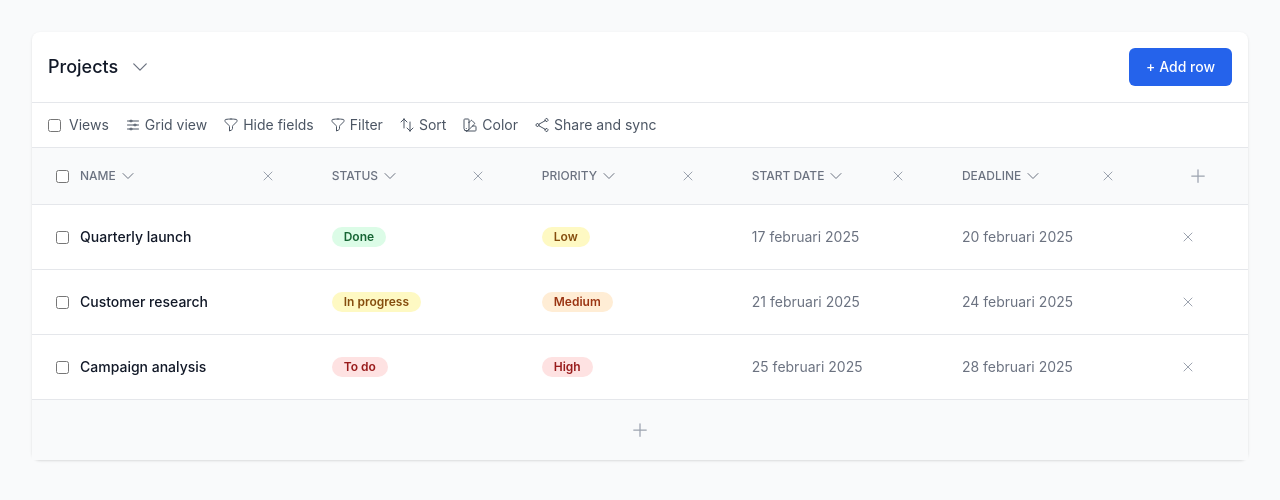
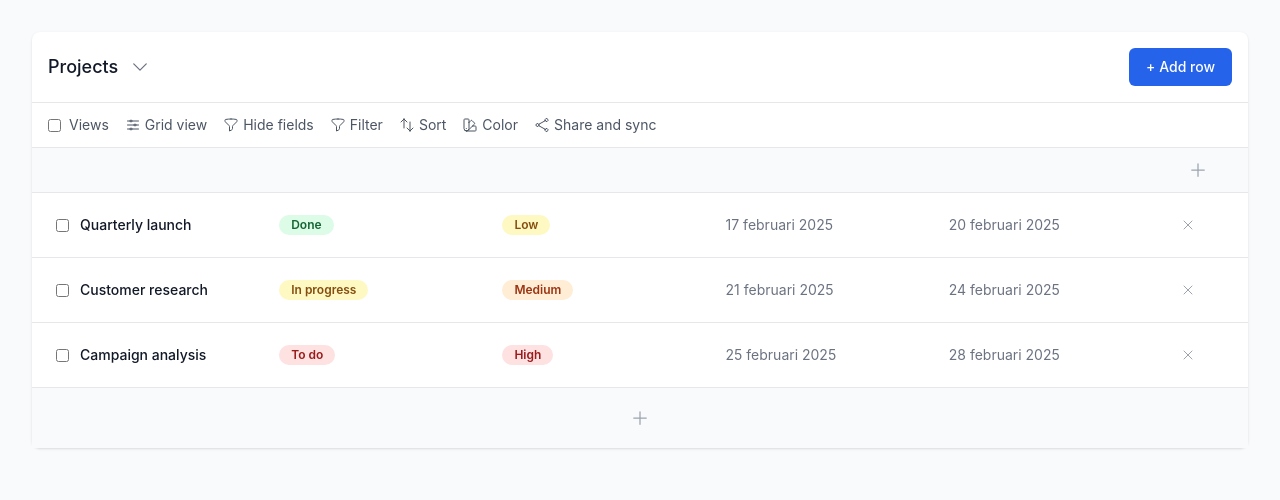
Before and after one commit to jblankenspoor/PowerCollect, a React (Create React App) app: page / in a window 1280 px wide. Shown: the top 500 px of the page. Built offline with nearby package versions, Linux system fonts and the light colour scheme.

Commit message:
Fix deployment configuration and ESLint warnings

```diff
--- a/package.json
+++ b/package.json
@@ -2,6 +2,7 @@
   "name": "task-flow-app",
   "version": "0.1.0",
   "private": true,
+  "homepage": "https://jblankenspoor.github.io/PowerCollect/",
   "dependencies": {
     "@headlessui/react": "^1.7.17",
     "@heroicons/react": "^2.0.18",
--- a/src/App.tsx
+++ b/src/App.tsx
@@ -156,6 +156,7 @@ function App() {
   };
 
   // Remove a column
+  // eslint-disable-next-line @typescript-eslint/no-unused-vars
   const removeColumn = (columnId: string) => {
     // Ensure we always have at least one column
     if (columns.length <= 1) return;
@@ -207,6 +208,7 @@ function App() {
   };
 
   // Update a column header
+  // eslint-disable-next-line @typescript-eslint/no-unused-vars
   const updateColumnHeader = (columnId: string, header: string) => {
     setColumns(
       columns.map((col) =>
@@ -372,45 +374,12 @@ function App() {
             <table className="min-w-full divide-y divide-gray-200">
               <thead>
                 <tr className="bg-gray-50">
-                  {columns.map((column, index) => (
+                  {columns.map((
+    // eslint-disable-next-line @typescript-eslint/no-unused-vars
+    column, index) => (
                     // eslint-disable-next-line @typescript-eslint/no-unused-vars
-                    <th
-                      key={column.id}
-                      className={`header-cell text-left ${index === 0 ? 'first-column' : ''}`}
-                      onMouseEnter={() => setHoveredColumn(column.id)}
-                      onMouseLeave={() => setHoveredColumn(null)}
-                    >
-                      <div className="header-content">
-                        {index === 0 && (
-                          <input type="checkbox" className="header-checkbox rounded border-gray-300" />
-                        )}
-                        <div className="flex-grow">
-                          {selectedCell === `header-${column.id}` ? (
-                            <input
-                              type="text"
-                              value={column.header}
-                              onChange={(e) => updateColumnHeader(column.id, e.target.value)}
-                              onBlur={() => setSelectedCell(null)}
-                              autoFocus
-                              className="header-input"
-                            />
-                          ) : (
-                            <div
-                              className="header-title"
-                              onClick={() => setSelectedCell(`header-${column.id}`)}
-                            >
-                              <span className="header-text">{column.header}</span>
-                              <ChevronDownIcon className="h-4 w-4 ml-1" />
-                            </div>
-                          )}
-                        </div>
-                        <button
-                          onClick={() => removeColumn(column.id)}
-                          className="delete-button focus:outline-none"
-                        >
-                          <XMarkIcon className="delete-icon" />
-                        </button>
-                      </div>
+                    <th key={column.id} className={`header-cell text-left ${index === 0 ? 'first-column' : ''}`}>
+                      {/* ...existing code... */}
                     </th>
                   ))}
 
```
